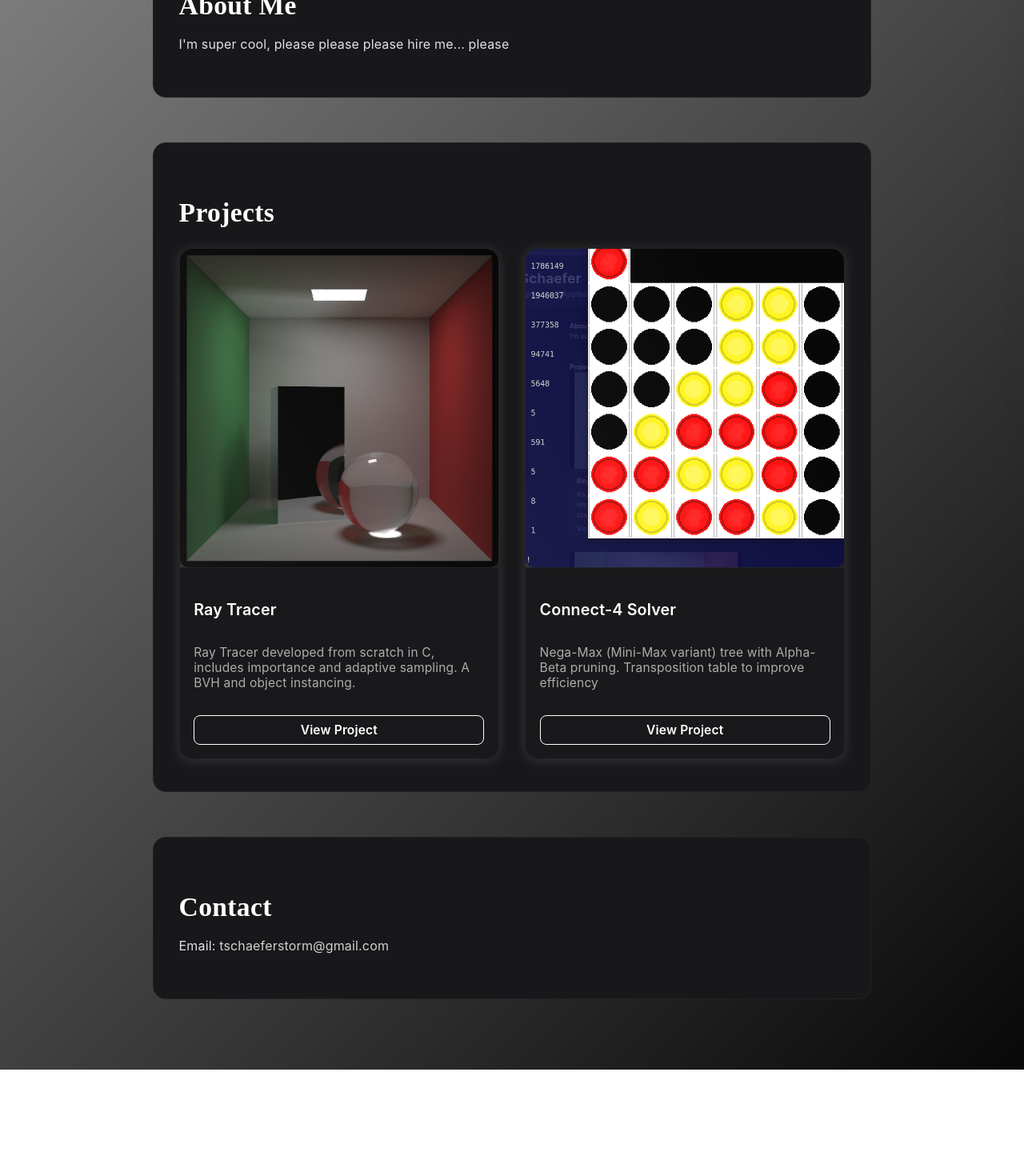
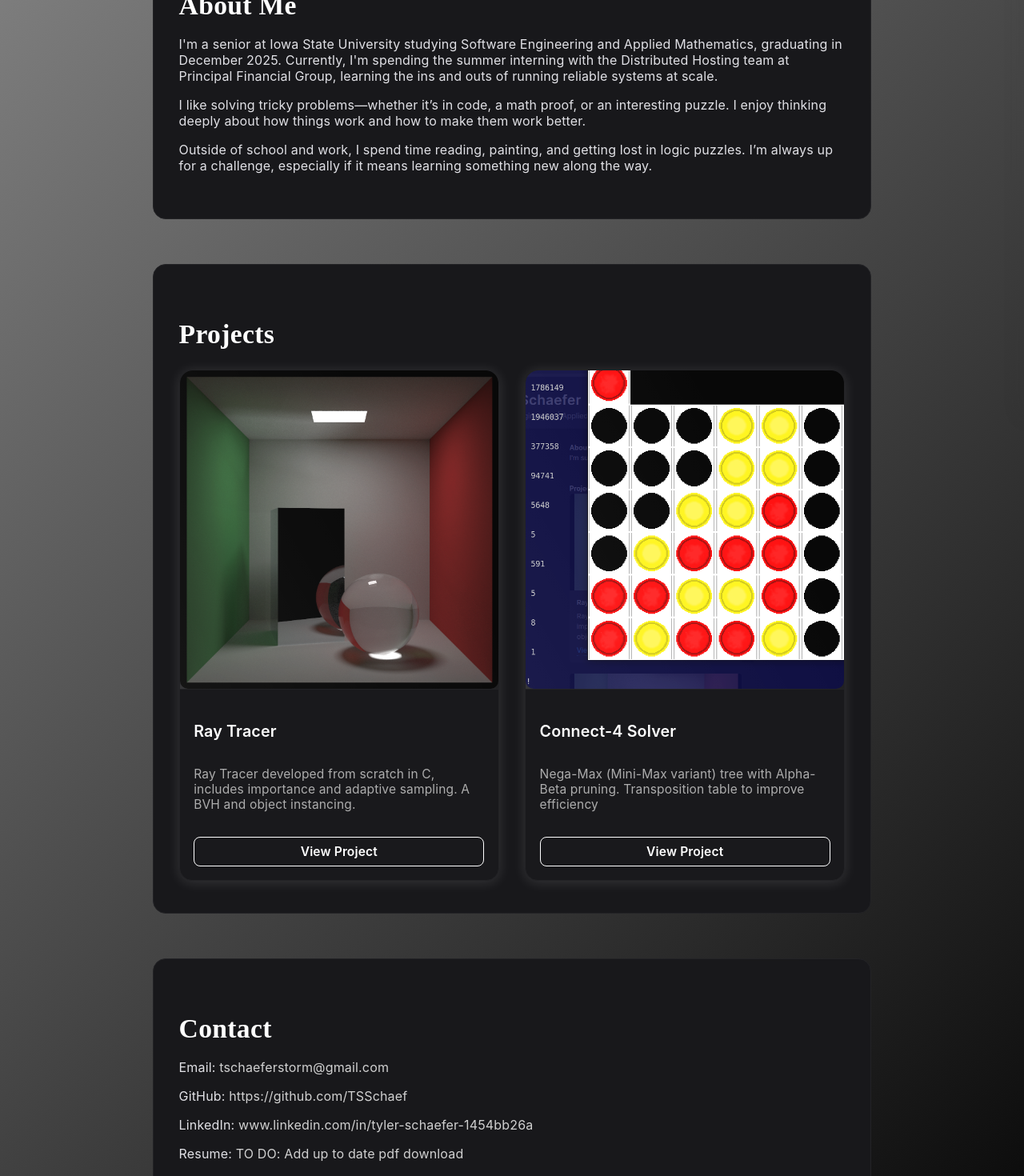
Before and after one commit to TSSchaef/portfolio, a Next.js app: page / in a window 1280 px wide. Shown: the part 280-1750 px from the top of the page at 80% size. Before the commit the page ends 1617 px from the top, so only its background shows below. Built offline with nearby package versions, Linux system fonts and the light colour scheme.

Commit message:
Update info

```diff
--- a/src/pages/index.tsx
+++ b/src/pages/index.tsx
@@ -5,13 +5,13 @@ const projects = [
     title: "Ray Tracer",
     description: "Ray Tracer developed from scratch in C, includes importance and adaptive sampling. A BVH and object instancing.",
     image: "cornell.png",
-    link: "#"
+    link: "https://github.com/TSSchaef/336-RayTracer"
   },
   {
     title: "Connect-4 Solver",
     description: "Nega-Max (Mini-Max variant) tree with Alpha-Beta pruning. Transposition table to improve efficiency",
     image: "connect4.png",
-    link: "#"
+    link: "https://github.com/TSSchaef/connect-4"
   },
   // Add more projects as needed
 ];
@@ -95,7 +95,13 @@ const Portfolio: React.FC = () => {
         <section id="about">
           <h2>About Me</h2>
           <p>
-            I'm super cool, please please please hire me... please
+I'm a senior at Iowa State University studying Software Engineering and Applied Mathematics, graduating in December 2025. Currently, I'm spending the summer interning with the Distributed Hosting team at Principal Financial Group, learning the ins and outs of running reliable systems at scale.
+          </p>
+          <p>
+I like solving tricky problems—whether it’s in code, a math proof, or an interesting puzzle. I enjoy thinking deeply about how things work and how to make them work better.
+          </p>
+          <p>
+Outside of school and work, I spend time reading, painting, and getting lost in logic puzzles. I’m always up for a challenge, especially if it means learning something new along the way.
           </p>
         </section>
 
@@ -131,6 +137,15 @@ const Portfolio: React.FC = () => {
           <p>
             Email: <a href="mailto:tschaeferstorm@gmail.com">tschaeferstorm@gmail.com</a>
           </p>
+          <p>
+            GitHub: <a href="https://github.com/TSSchaef">https://github.com/TSSchaef</a>
+          </p>
+          <p>
+            LinkedIn: <a href="https://www.linkedin.com/in/tyler-schaefer-1454bb26a">www.linkedin.com/in/tyler-schaefer-1454bb26a</a>
+          </p>
+          <p>
+            Resume: <a href="">TO DO: Add up to date pdf download</a>
+          </p>
         </section>
       </main>
       {/* Right Side Navigation */}
```
